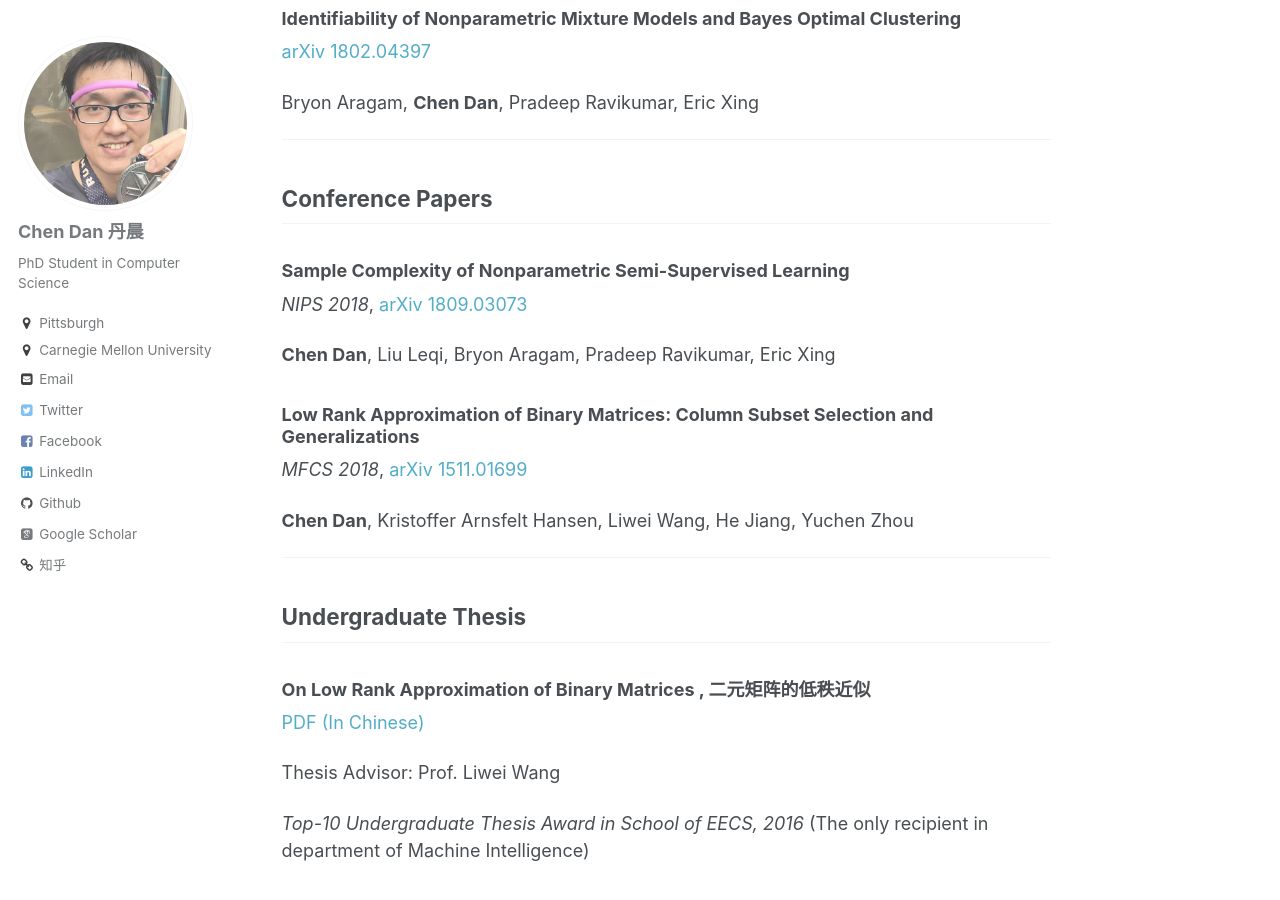
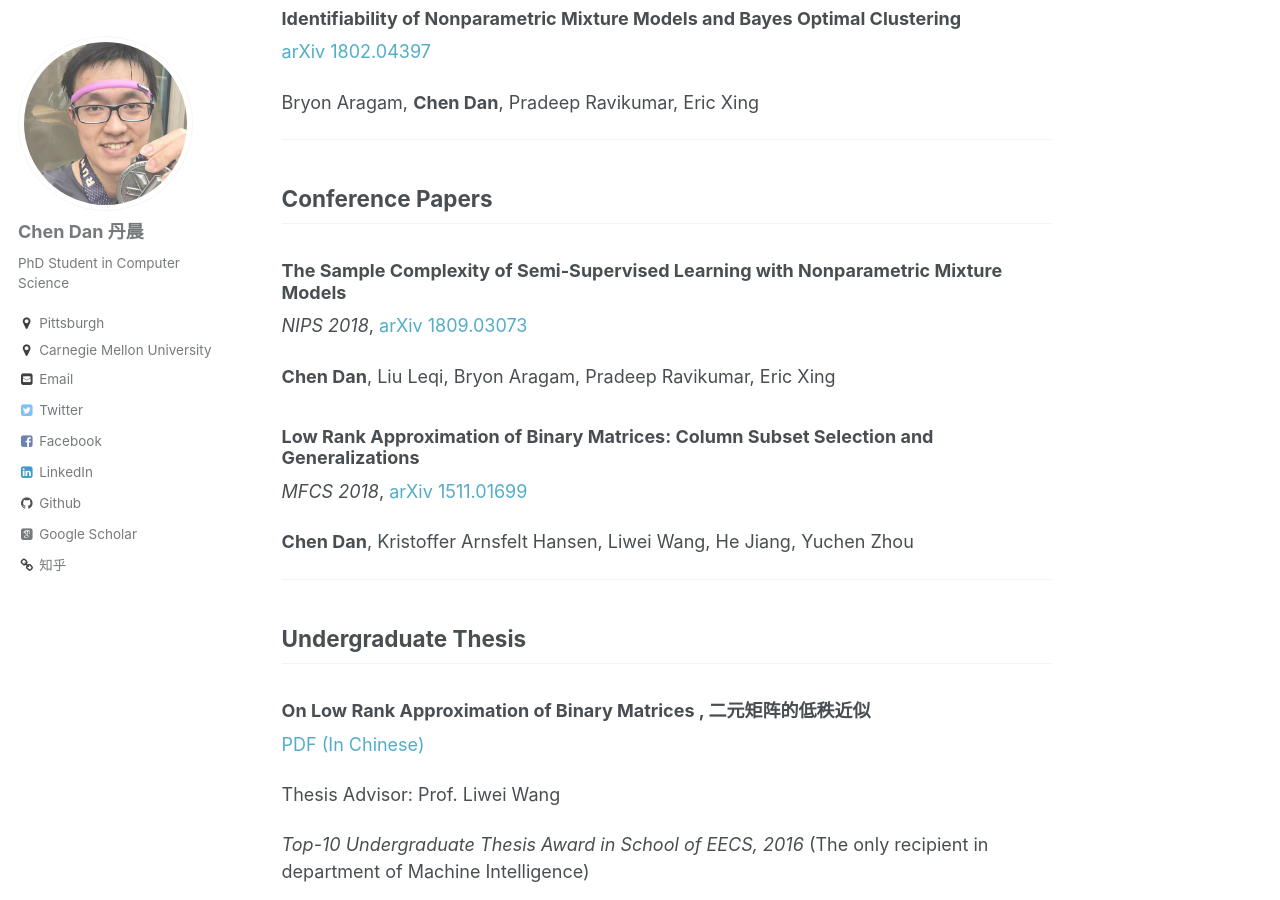
Before and after one commit to ChenDanCMU/chendancmu.github.io, a Jekyll site: the page built from _pages/publications.md, in a window 1280 px wide and 900 px high, scrolled down 646 px. Built offline with Jekyll 4.4.1, drawn with Linux system fonts in a browser that asks for light colours; some web fonts are replaced.

Commit message:
Update _pages/publications.md

```diff
--- a/_pages/publications.md
+++ b/_pages/publications.md
@@ -33,7 +33,7 @@ Bryon Aragam, **Chen Dan**, Pradeep Ravikumar, Eric Xing
 
 ## Conference Papers
 
-### Sample Complexity of Nonparametric Semi-Supervised Learning
+### The Sample Complexity of Semi-Supervised Learning with Nonparametric Mixture Models
 
 *NIPS 2018*, [arXiv 1809.03073](https://arxiv.org/abs/1809.03073)
 
```
